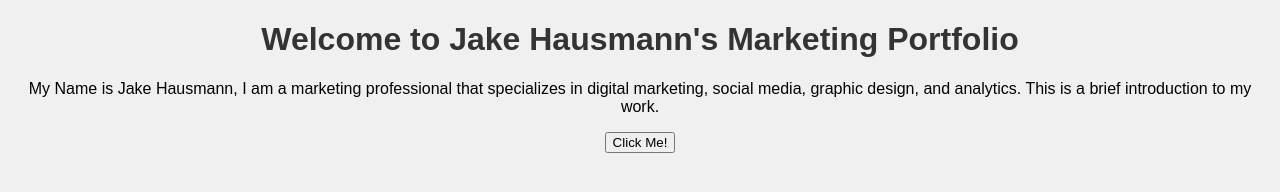
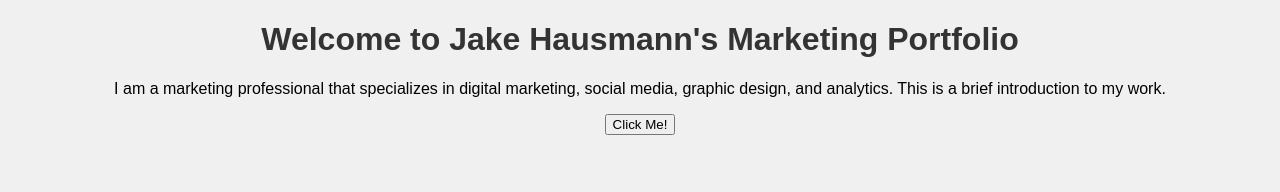
Before and after one commit to jthausmann/jthausmann.github.io, a plain HTML site: page index.html in a window 1280 px wide. Drawn offline with Linux system fonts and the light colour scheme.

Commit message:
Update index.html

```diff
--- a/index.html
+++ b/index.html
@@ -8,7 +8,7 @@
 </head>
 <body>
     <h1>Welcome to Jake Hausmann's Marketing Portfolio</h1>
-    <p> My Name is Jake Hausmann, I am a marketing professional that specializes in digital marketing, social media, graphic design, and analytics.  This is a brief introduction to my work.</p>
+    <p> I am a marketing professional that specializes in digital marketing, social media, graphic design, and analytics.  This is a brief introduction to my work.</p>
 
     <!-- Paragraph to display the message -->
     <p id="message"></p>
```
